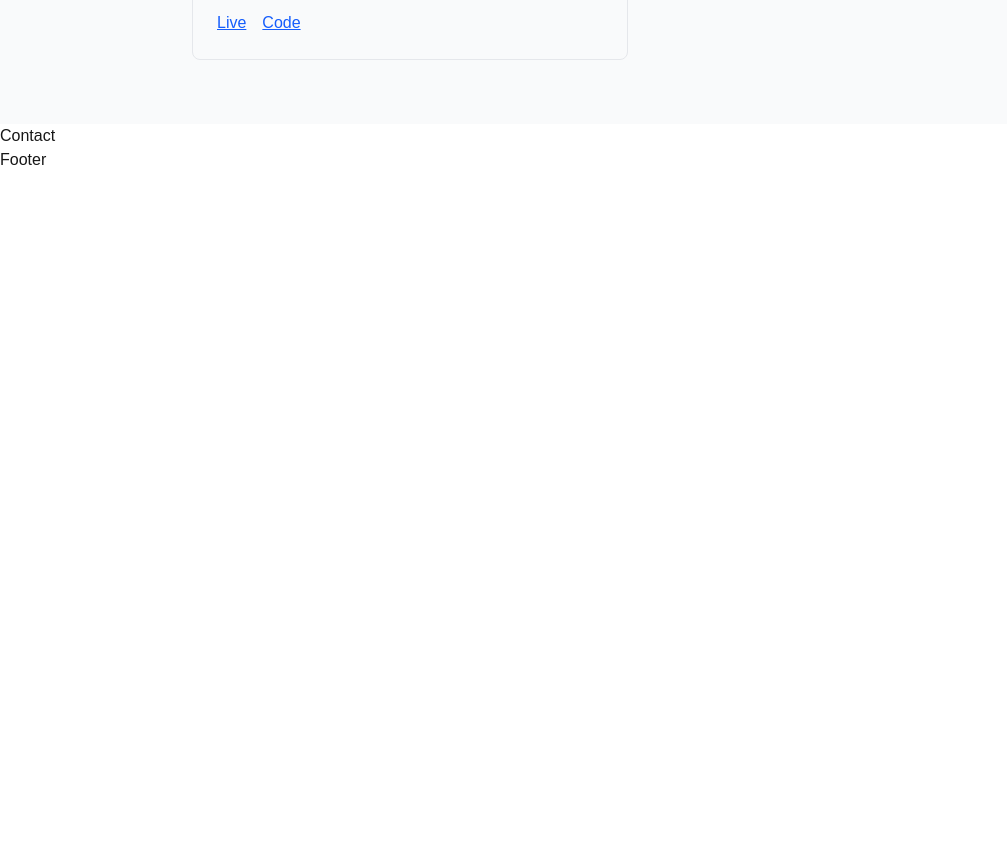
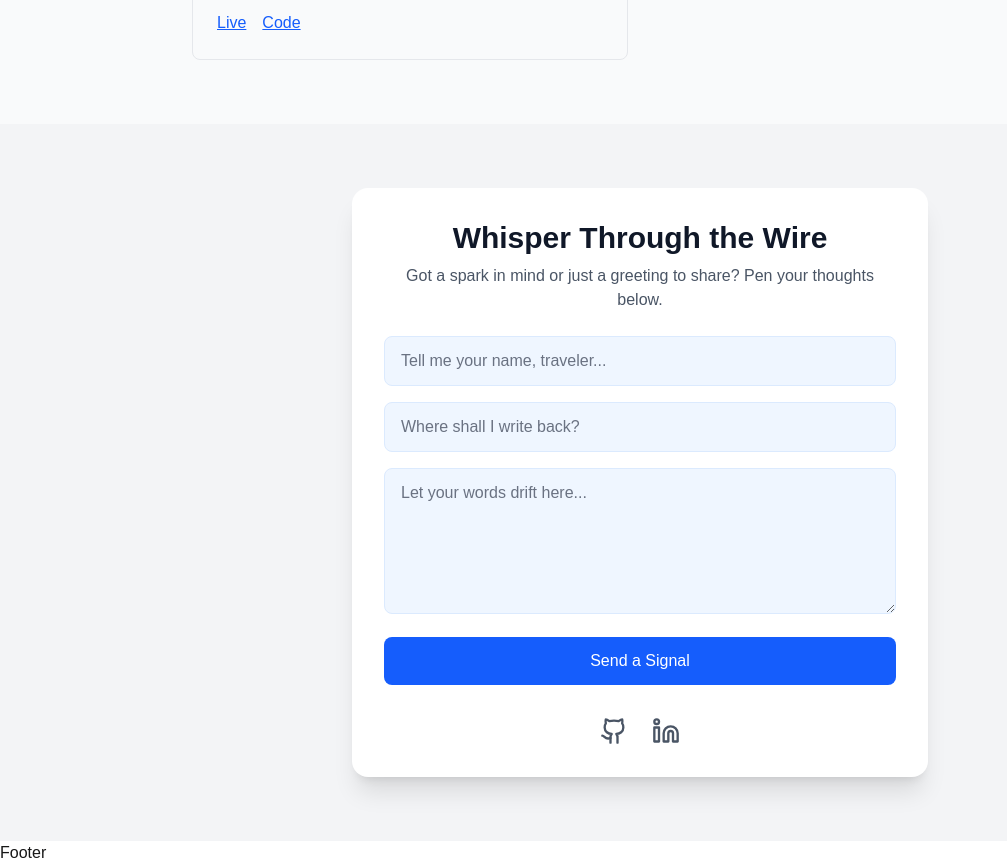
Before and after one commit to Valley-15/casino-royale, a Next.js app: page / in a window 1280 px wide. Shown: the part 1600-2465 px from the top of the page, without its empty margins (0-1007 px from the left). Before the commit the page ends 1772 px from the top, so only its background shows below. Built offline with nearby package versions, Linux system fonts and the light colour scheme.

Commit message:
feat: add Contact form with EmailJS and social icons

```diff
--- a/src/components/Contact.tsx
+++ b/src/components/Contact.tsx
@@ -1,9 +1,152 @@
-import React from 'react'
+// components/Contact.tsx
+"use client";
 
-const Contact = () => {
+import { useRef, useState, useEffect } from "react";
+import emailjs from "@emailjs/browser";
+import { Github, Linkedin } from "lucide-react";
+import { siteConfig } from "../data/config";
+
+export default function Contact() {
+  const formRef = useRef<HTMLFormElement>(null);
+  const [status, setStatus] = useState<"idle" | "sending" | "sent" | "error">(
+    "idle"
+  );
+  const [timestamp, setTimestamp] = useState("");
+
+  // Generate timestamp once on mount
+  useEffect(() => {
+    setTimestamp(new Date().toLocaleString());
+  }, []);
+
+  const onSubmit = (e: React.FormEvent) => {
+    e.preventDefault();
+    if (!formRef.current) return;
+
+    setStatus("sending");
+    emailjs
+      .sendForm(
+        process.env.NEXT_PUBLIC_EMAILJS_SERVICE_ID!,
+        process.env.NEXT_PUBLIC_EMAILJS_TEMPLATE_ID!,
+        formRef.current,
+        process.env.NEXT_PUBLIC_EMAILJS_PUBLIC_KEY!
+      )
+      .then(
+        () => setStatus("sent"),
+        () => setStatus("error")
+      );
+  };
+
+  const { socialLinks } = siteConfig;
+
   return (
-    <div>Contact</div>
-  )
+    <section id="contact" className="py-16 bg-gray-100 px-4">
+      <div className="max-w-xl mx-auto bg-white p-8 rounded-2xl shadow-xl">
+        {/* Poetic Header */}
+        <h2 className="text-3xl font-semibold mb-2 text-gray-900 text-center">
+          Whisper Through the Wire
+        </h2>
+        <p className="text-gray-600 mb-6 text-center">
+          Got a spark in mind or just a greeting to share? Pen your thoughts
+          below.
+        </p>
+
+        <form ref={formRef} onSubmit={onSubmit} className="space-y-4">
+          {/* Hidden time field to satisfy {{time}} in your template */}
+          <input type="hidden" name="time" value={timestamp} />
+
+          {/* Name field */}
+          <input
+            type="text"
+            name="name"
+            placeholder="Tell me your name, traveler..."
+            required
+            className="
+              w-full px-4 py-3
+              bg-blue-50 text-gray-900
+              border border-blue-100
+              rounded-lg
+              placeholder-gray-500
+              focus:outline-none focus:ring-2 focus:ring-blue-300 focus:border-transparent
+            "
+          />
+
+          {/* Email field */}
+          <input
+            type="email"
+            name="email"
+            placeholder="Where shall I write back?"
+            className="
+              w-full px-4 py-3
+              bg-blue-50 text-gray-900
+              border border-blue-100
+              rounded-lg
+              placeholder-gray-500
+              focus:outline-none focus:ring-2 focus:ring-blue-300 focus:border-transparent
+            "
+          />
+
+          {/* Message field */}
+          <textarea
+            name="message"
+            placeholder="Let your words drift here..."
+            rows={5}
+            required
+            className="
+              w-full px-4 py-3
+              bg-blue-50 text-gray-900
+              border border-blue-100
+              rounded-lg
+              placeholder-gray-500
+              focus:outline-none focus:ring-2 focus:ring-blue-300 focus:border-transparent
+            "
+          />
+
+          {/* Submit button with poetic feedback */}
+          <button
+            type="submit"
+            disabled={status === "sending"}
+            className="
+              w-full py-3
+              bg-blue-600 text-white font-medium
+              rounded-lg
+              hover:bg-blue-700
+              focus:outline-none focus:ring-2 focus:ring-blue-400
+              disabled:opacity-50 disabled:cursor-not-allowed
+              transition
+            "
+          >
+            {status === "sending"
+              ? "Letting it fly..."
+              : status === "sent"
+              ? "Message delivered like a secret note."
+              : status === "error"
+              ? "Something broke the rhythm. Try again."
+              : "Send a Signal"}
+          </button>
+        </form>
+
+        {/* Social Icons */}
+        <div className="mt-8 flex justify-center space-x-6 text-gray-600">
+          <a
+            href={socialLinks.github}
+            target="_blank"
+            rel="noopener noreferrer"
+            aria-label="GitHub"
+            className="hover:text-gray-800 transition"
+          >
+            <Github size={28} />
+          </a>
+          <a
+            href={socialLinks.linkedin}
+            target="_blank"
+            rel="noopener noreferrer"
+            aria-label="LinkedIn"
+            className="hover:text-gray-800 transition"
+          >
+            <Linkedin size={28} />
+          </a>
+        </div>
+      </div>
+    </section>
+  );
 }
-
-export default Contact
```
Also changed, not shown: package.json (+8 -6 lines), 1 other file (tests, documents, lock files or other folders).
